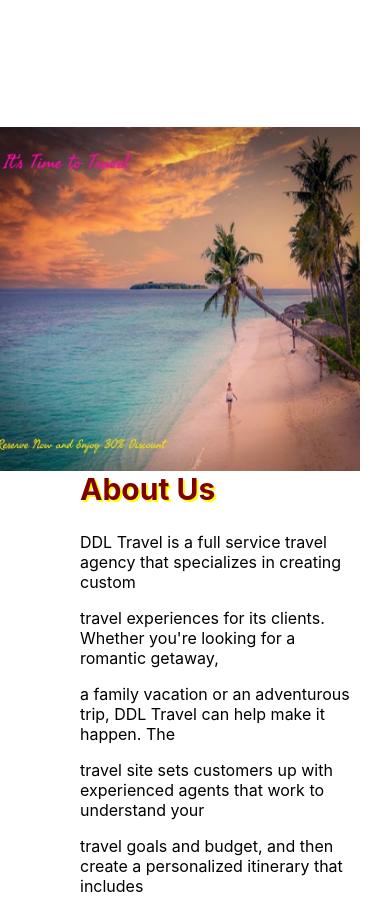
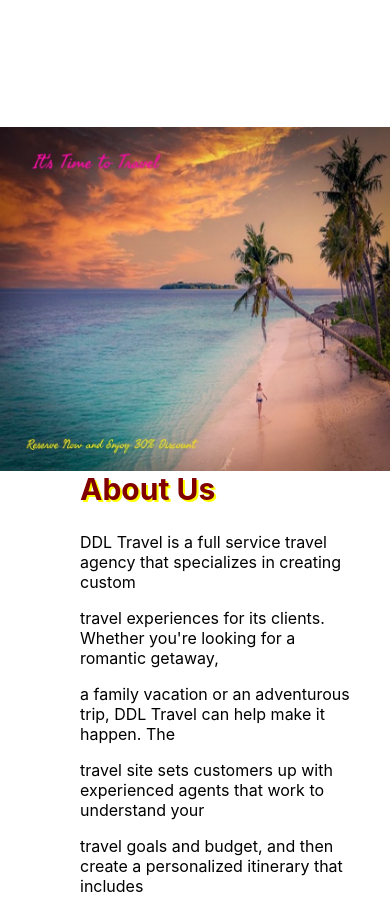
Before and after one commit to 245892/travelling_site, a React (Vite) app: page / in a window 390 px wide. Shown: the part 1242-2155 px from the top of the page. Built offline with nearby package versions, Linux system fonts and the light colour scheme.

Commit message:
Update Again

```diff
--- a/src/App.css
+++ b/src/App.css
@@ -389,6 +389,7 @@ ul {
           flex-direction: column;
           height: auto;
           max-width: 100%;
+          margin-right: 0px;
         }
         div p{
           margin-right: 37px;
@@ -403,6 +404,7 @@ ul {
           text-shadow: 2px 2px yellow;
           margin-left: 80px;
           padding-top: 40px;
+          margin-top: 40px;
         }
       }
 
```
